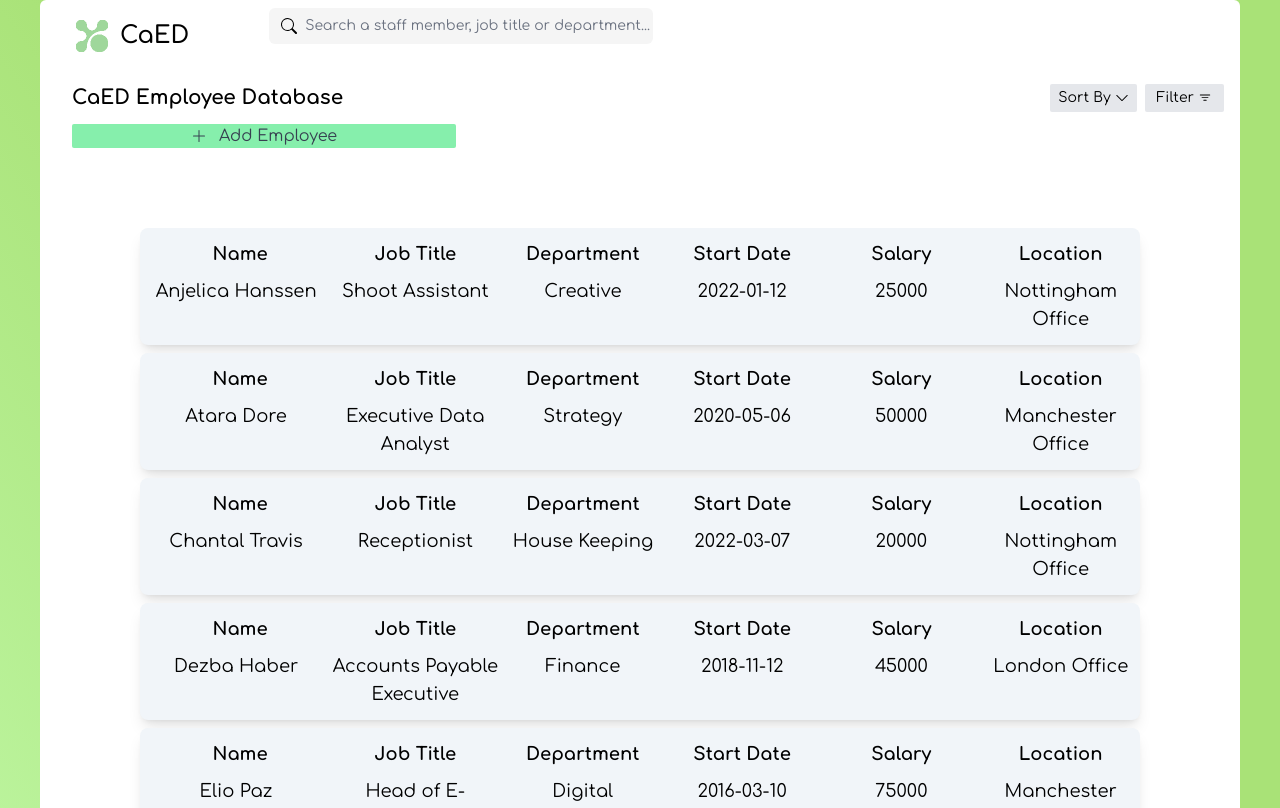
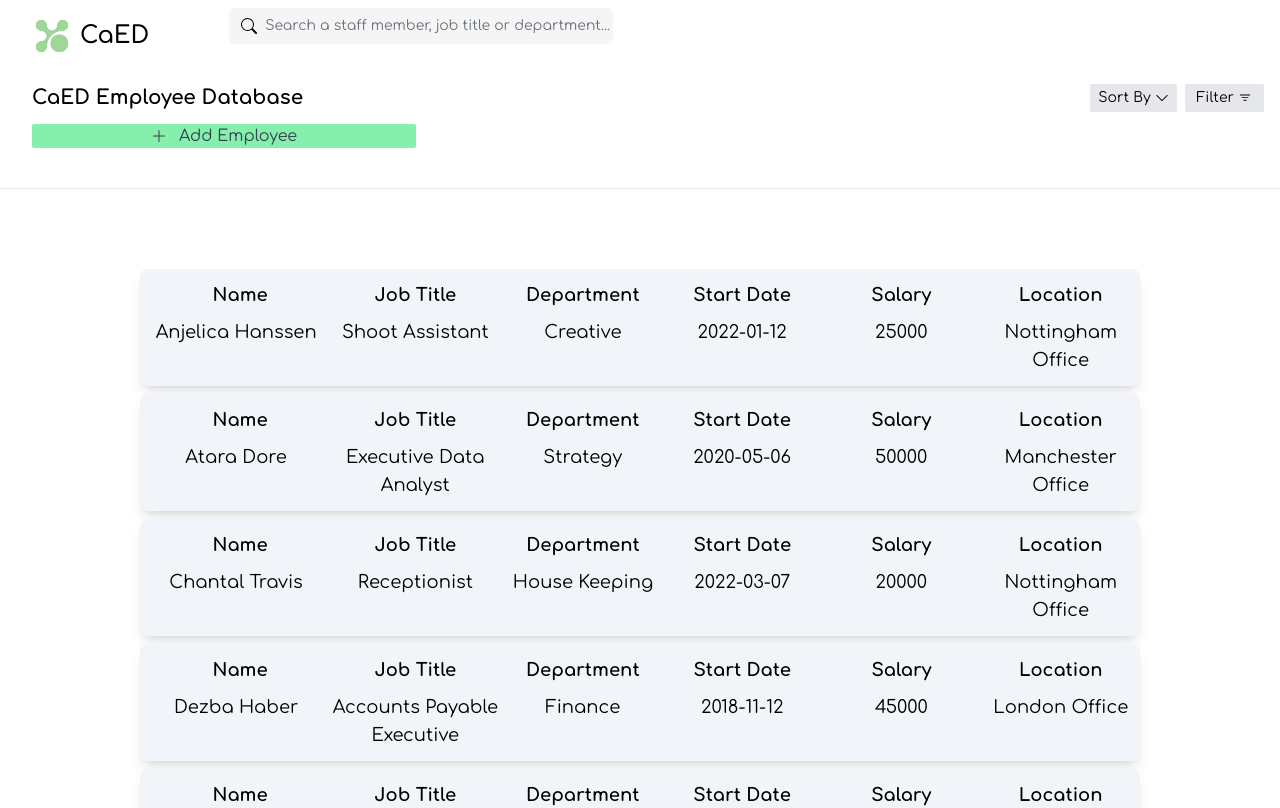
Before and after one commit to Amelss/employee-data, a React (Create React App) app in the folder staff-system/: page / in a window 1280 px wide. Shown: the top 808 px of the page. Built offline with nearby package versions, Linux system fonts and the light colour scheme.

Commit message:
designing employee interface

```diff
--- a/staff-system/src/App.js
+++ b/staff-system/src/App.js
@@ -49,8 +49,8 @@ function App() {
 
 
   return (
-    <div className="font-comfortaa employee-bg min-h-screen">
-      <div className="bg-white mx-auto w-96 rounded-md md:w-[1200px] ">
+    <div className="font-comfortaa bg-white min-h-screen">
+      <div className=" ">
         <div className="">
 
 
@@ -75,8 +75,9 @@ function App() {
         onSortByChange={(mySort) => setSortBy(mySort)}
         filterBy={filterBy}
         onFilterByChange={(mySort) => setFilterBy(mySort)}
-      />
-      <AddEmployee
+          />
+          <div className="pb-10">
+            <AddEmployee
         onSendEmployeeInfo={(myEmployee) =>
           setEmployeeData([...employeeData, myEmployee])
         }
@@ -85,8 +86,10 @@ function App() {
           0
         )}
       />
+          </div>
 
-      <ul className=" mt-20 mx-auto w-96 md:w-[1000px] text-black">
+<hr className="w-full"/>
+      <ul className=" mt-20 pb-10 mx-auto w-96 md:w-[1000px] text-black">
         {filteredEmployees.map((employee) => (
           <StaffInfo key={employee.id} employee={employee} />
         ))}
--- a/staff-system/src/output.css
+++ b/staff-system/src/output.css
@@ -647,6 +647,10 @@ video {
   margin-top: 0.5rem;
 }
 
+.mb-10{
+  margin-bottom: 2.5rem;
+}
+
 .block{
   display: block;
 }
@@ -693,6 +697,10 @@ video {
 
 .w-56{
   width: 14rem;
+}
+
+.w-44{
+  width: 11rem;
 }
 
 .origin-top-right{
@@ -777,6 +785,26 @@ video {
   background-color: rgb(241 245 249 / var(--tw-bg-opacity));
 }
 
+.bg-gray-400{
+  --tw-bg-opacity: 1;
+  background-color: rgb(156 163 175 / var(--tw-bg-opacity));
+}
+
+.bg-slate-300{
+  --tw-bg-opacity: 1;
+  background-color: rgb(203 213 225 / var(--tw-bg-opacity));
+}
+
+.bg-neutral-300{
+  --tw-bg-opacity: 1;
+  background-color: rgb(212 212 212 / var(--tw-bg-opacity));
+}
+
+.bg-neutral-200{
+  --tw-bg-opacity: 1;
+  background-color: rgb(229 229 229 / var(--tw-bg-opacity));
+}
+
 .px-4{
   padding-left: 1rem;
   padding-right: 1rem;
@@ -843,6 +871,18 @@ video {
 
 .pb-3{
   padding-bottom: 0.75rem;
+}
+
+.pb-10{
+  padding-bottom: 2.5rem;
+}
+
+.pt-10{
+  padding-top: 2.5rem;
+}
+
+.pt-20{
+  padding-top: 5rem;
 }
 
 .text-center{
```
